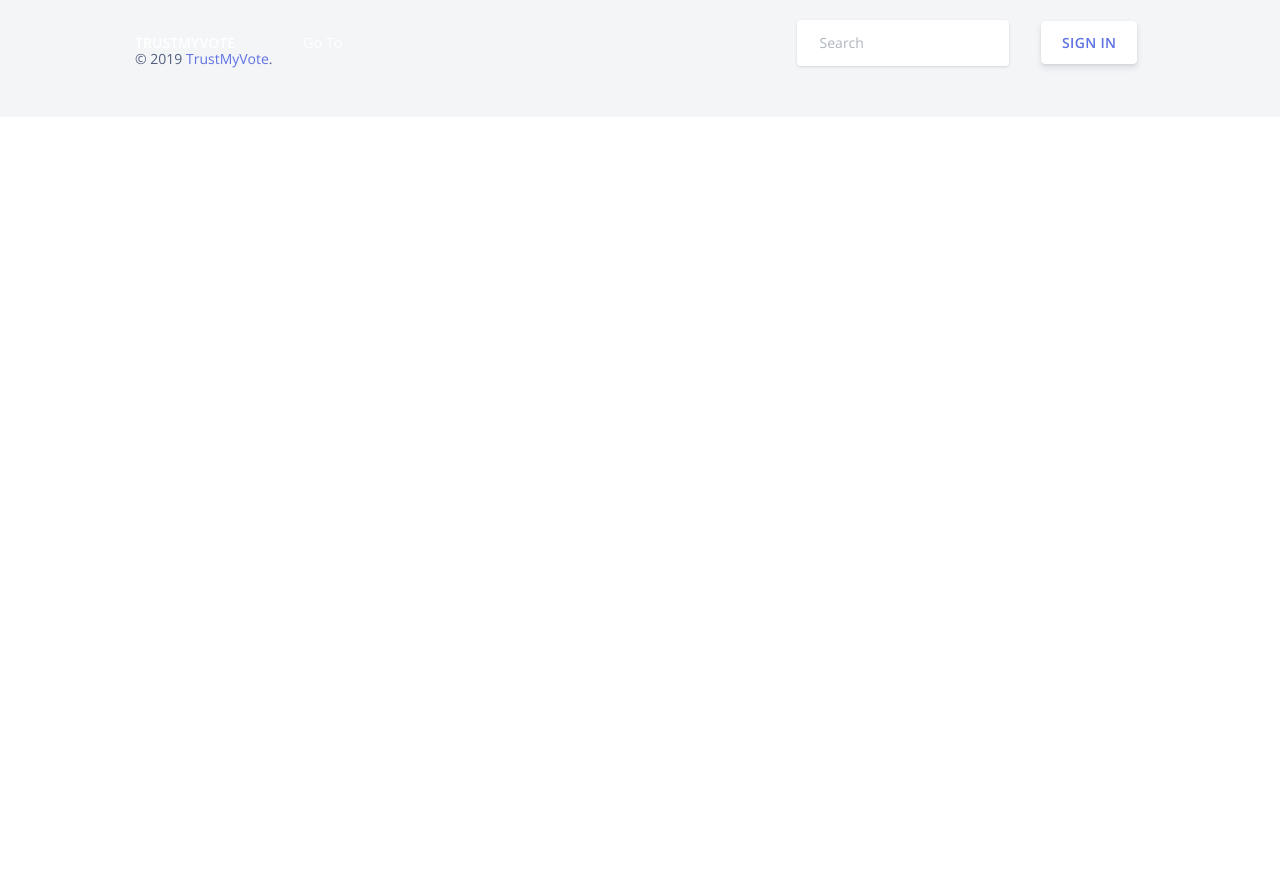
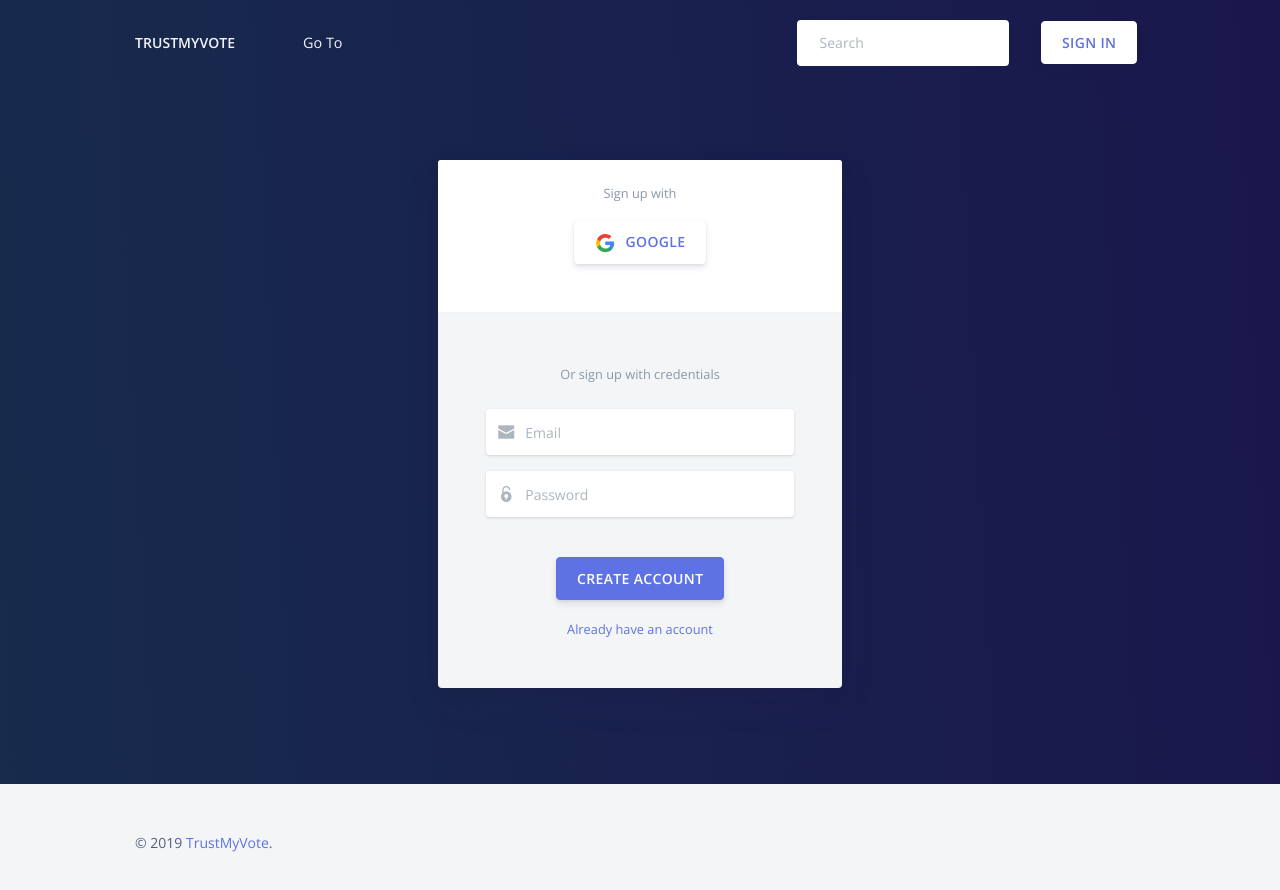
Before and after one commit to mickeymond/angular_argon_design, an Angular app: page /register in a window 1280 px wide. Before the commit this address led to /. Shown: the top 890 px of the page. Before the commit the page ends 800 px from the top, so only its background shows below. Built offline with nearby package versions, Linux system fonts and the light colour scheme; some icons are missing.

Commit message:
Commit with register route

```diff
--- a/src/app/app.module.ts
+++ b/src/app/app.module.ts
@@ -6,8 +6,9 @@ import { AppComponent } from './app.component';
 import { HeaderComponent } from './header/header.component';
 import { LoginComponent } from './auth/login/login.component';
 import { FooterComponent } from './footer/footer.component';
-import { HomeComponent } from './home/home.component';
 import { CreateEventComponent } from './events/create-event/create-event.component';
+import { EventsComponent } from './events/events.component';
+import { RegisterComponent } from './auth/register/register.component';
 
 @NgModule({
   declarations: [
@@ -15,7 +16,8 @@ import { CreateEventComponent } from './events/create-event/create-event.compone
     HeaderComponent,
     FooterComponent,
     LoginComponent,
-    HomeComponent,
+    RegisterComponent,
+    EventsComponent,
     CreateEventComponent
   ],
   imports: [
--- a/src/app/auth/login/login.component.html
+++ b/src/app/auth/login/login.component.html
@@ -49,14 +49,11 @@
                         <input class="form-control" placeholder="Password" type="password">
                       </div>
                     </div>
-                    <div class="custom-control custom-control-alternative custom-checkbox">
-                      <input class="custom-control-input" id=" customCheckLogin2" type="checkbox">
-                      <label class="custom-control-label" for=" customCheckLogin2">
-                        <span>Remember me</span>
-                      </label>
-                    </div>
                     <div class="text-center">
                       <button type="button" class="btn btn-primary my-4">Sign in</button>
+                    </div>
+                    <div class="text-muted text-center">
+                      <small><a routerLink="/register">I don't have an account</a></small>
                     </div>
                   </form>
                 </div>
--- /dev/null
+++ b/src/app/auth/register/register.component.html
@@ -0,0 +1,64 @@
+<main>
+  <section class="section section-shaped section-lg">
+    <div class="shape shape-style-1 bg-gradient-default">
+    </div>
+    <div class="container pt-lg-md">
+      <div class="row justify-content-center">
+        <div class="col-lg-5">
+          <div class="card bg-secondary shadow border-0">
+            <div class="card-header bg-white pb-5">
+              <div class="text-muted text-center mb-3">
+                <small>Sign up with</small>
+              </div>
+              <div class="text-center">
+                <a href="#" class="btn btn-neutral btn-icon">
+                  <span class="btn-inner--icon">
+                    <img src="../assets/img/icons/common/google.svg">
+                  </span>
+                  <span class="btn-inner--text">Google</span>
+                </a>
+              </div>
+            </div>
+            <div class="card-body px-lg-5 py-lg-5">
+              <div class="text-center text-muted mb-4">
+                <small>Or sign up with credentials</small>
+              </div>
+              <form role="form">
+                <!-- <div class="form-group">
+                  <div class="input-group input-group-alternative mb-3">
+                    <div class="input-group-prepend">
+                      <span class="input-group-text"><i class="ni ni-hat-3"></i></span>
+                    </div>
+                    <input class="form-control" placeholder="Name" type="text">
+                  </div>
+                </div> -->
+                <div class="form-group">
+                  <div class="input-group input-group-alternative mb-3">
+                    <div class="input-group-prepend">
+                      <span class="input-group-text"><i class="ni ni-email-83"></i></span>
+                    </div>
+                    <input class="form-control" placeholder="Email" type="email">
+                  </div>
+                </div>
+                <div class="form-group">
+                  <div class="input-group input-group-alternative">
+                    <div class="input-group-prepend">
+                      <span class="input-group-text"><i class="ni ni-lock-circle-open"></i></span>
+                    </div>
+                    <input class="form-control" placeholder="Password" type="password">
+                  </div>
+                </div>
+                <div class="text-center">
+                    <button type="button" class="btn btn-primary mt-4">Create account</button>
+                </div>
+                <div class="text-muted text-center mt-3">
+                  <small><a routerLink="/login">Already have an account</a></small>
+                </div>
+            </form>
+            </div>
+          </div>
+        </div>
+      </div>
+    </div>
+  </section>
+</main>
--- a/src/app/home/home.component.html
+++ b/src/app/events/events.component.html
@@ -50,7 +50,7 @@
                   <h6 class="text-success text-uppercase">Build Something</h6>
                   <p class="description mt-3">Argon is a great free UI package based on Bootstrap 4 that includes the
                     most important components and features.</p>
-                  <a href="#" class="btn btn-success mt-4">Learn more</a>
+                  <a routerLink="/event/address" class="btn btn-success mt-4">Go to Event</a>
                 </div>
               </div>
             </div>
@@ -63,46 +63,7 @@
                   <h6 class="text-warning text-uppercase">Prepare Launch</h6>
                   <p class="description mt-3">Argon is a great free UI package based on Bootstrap 4 that includes the
                     most important components and features.</p>
-                  <a href="#" class="btn btn-warning mt-4">Learn more</a>
-                </div>
-              </div>
-            </div>
-            <div class="col-lg-4 mb-4">
-              <div class="card card-lift--hover shadow border-0">
-                <div class="card-body py-5">
-                  <div class="icon icon-shape icon-shape-warning rounded-circle mb-4">
-                    <i class="ni ni-planet"></i>
-                  </div>
-                  <h6 class="text-warning text-uppercase">Prepare Launch</h6>
-                  <p class="description mt-3">Argon is a great free UI package based on Bootstrap 4 that includes the
-                    most important components and features.</p>
-                  <a href="#" class="btn btn-warning mt-4">Learn more</a>
-                </div>
-              </div>
-            </div>
-            <div class="col-lg-4 mb-4">
-              <div class="card card-lift--hover shadow border-0">
-                <div class="card-body py-5">
-                  <div class="icon icon-shape icon-shape-success rounded-circle mb-4">
-                    <i class="ni ni-istanbul"></i>
-                  </div>
-                  <h6 class="text-success text-uppercase">Build Something</h6>
-                  <p class="description mt-3">Argon is a great free UI package based on Bootstrap 4 that includes the
-                    most important components and features.</p>
-                  <a href="#" class="btn btn-success mt-4">Learn more</a>
-                </div>
-              </div>
-            </div>
-            <div class="col-lg-4 mb-4">
-              <div class="card card-lift--hover shadow border-0">
-                <div class="card-body py-5">
-                  <div class="icon icon-shape icon-shape-primary rounded-circle mb-4">
-                    <i class="ni ni-check-bold"></i>
-                  </div>
-                  <h6 class="text-primary text-uppercase">Download Argon</h6>
-                  <p class="description mt-3">Argon is a great free UI package based on Bootstrap 4 that includes the
-                    most important components and features.</p>
-                  <a routerLink="/event/address" class="btn btn-primary mt-4">Go to Event</a>
+                  <a routerLink="/event/address" class="btn btn-warning mt-4">Go to Event</a>
                 </div>
               </div>
             </div>
--- a/src/app/header/header.component.html
+++ b/src/app/header/header.component.html
@@ -54,8 +54,8 @@
                     </div>
                   </a>
                   <a routerLink="/create" class="media d-flex align-items-center">
-                    <div class="icon icon-shape bg-gradient-success rounded-circle text-white">
-                      <i class="ni ni-palette"></i>
+                    <div class="icon icon-shape bg-gradient-danger rounded-circle text-white">
+                      <i class="ni ni-ui-04"></i>
                     </div>
                     <div class="media-body ml-3">
                       <h6 class="heading text-primary mb-md-1">Create Event</h6>
```
Also changed, not shown: src/app/app-routing.module.ts (+7 -3 lines), src/app/auth/register/register.component.ts (added, +7 -0 lines), src/app/events/events.component.ts (added, +7 -0 lines), src/app/home/home.component.ts (deleted, +0 -7 lines).
